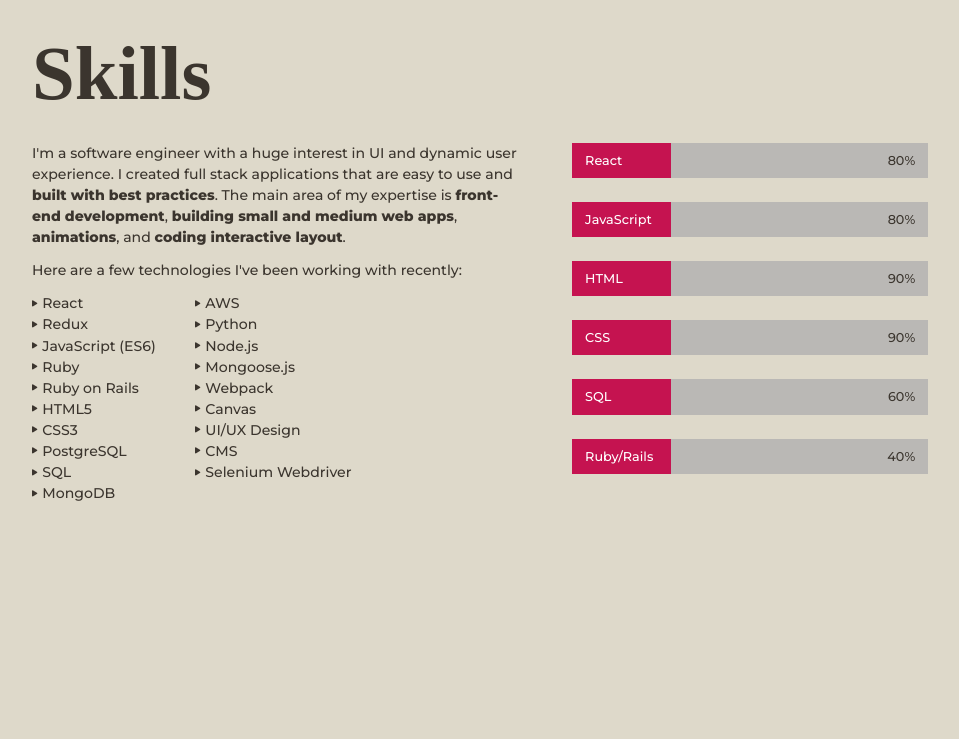
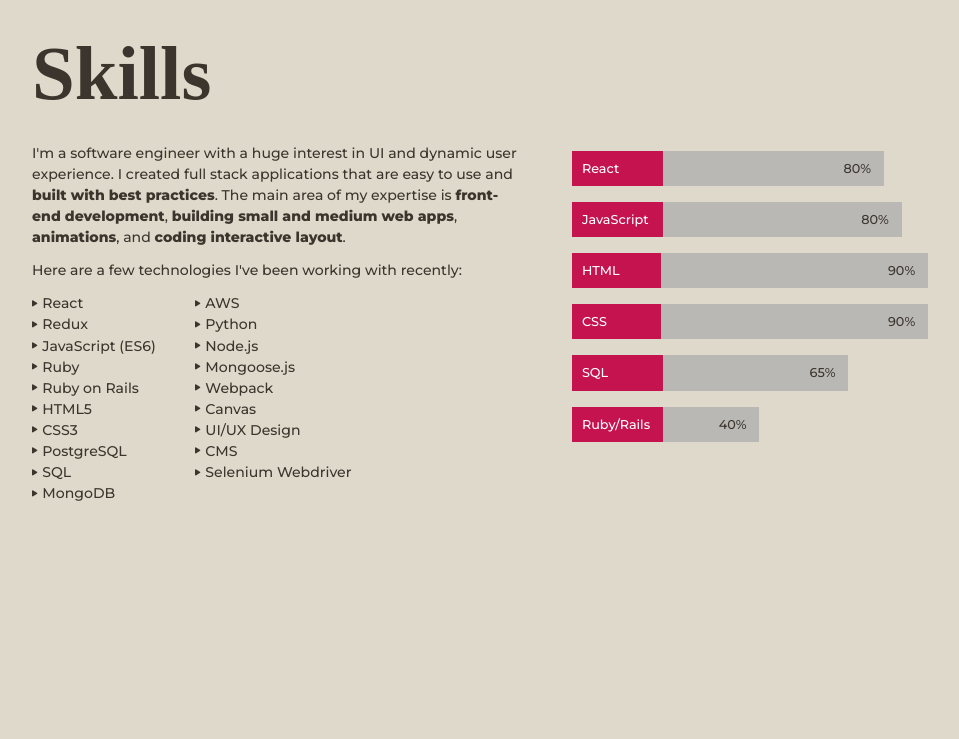
Before and after one commit to fee3fitri/Portfolio, a website built with webpack: page index.html in a window 1280 px wide. Shown: the part 1740-2479 px from the top of the page, without its empty margins (160-1119 px from the left). Built offline with nearby package versions, Linux system fonts and the light colour scheme.

Commit message:
Fix skill bar

```diff
--- a/index.html
+++ b/index.html
@@ -72,7 +72,7 @@
             <p>My passion in web technology pushes me to keep learning. And eventually it helped me to land a position as a QA analyst for one of the Google projects. After a few years doing QA, I want to pursue more technical challenging career. That was when I decided to become a software engineer.</p>
           </div>
           <div class="section">
-            <p>I recently graduated from App Academy 16 week software enginering intensive program. What excites me most about working in software development is being able to design and create things that have purpose and solve real problems.</p>
+            <p>I recently graduated from <strong>App Academy</strong> 16 week software enginering intensive program. What excites me most about working in software development is being able to design and create things that have purpose and solve real problems.</p>
           </div>
           <a href="mailto:safitri.shelton@gmail.com?subject=Hello">Let's create something special!</a>
         </div>
@@ -119,29 +119,31 @@
           </div>
         </div>
         <div class="skills_bar">
-          <div class="bar flex-row align-center">
-            <h3>React</h3>
-            <p>80%</p>
+          <div class="bar">
+            <div class="flex-row align-center">
+              <h3>React</h3>
+              <p style="width: 55%">80%</p>
+            </div>
           </div>
           <div class="bar flex-row align-center">
             <h3>JavaScript</h3>
-            <p>80%</p>
+            <p style="width: 60%">80%</p>
           </div>
           <div class="bar flex-row align-center">
             <h3>HTML</h3>
-            <p>90%</p>
+            <p style="width: 70%">90%</p>
           </div>
           <div class="bar flex-row align-center">
             <h3>CSS</h3>
-            <p>90%</p>
+            <p style="width: 70%">90%</p>
           </div>
           <div class="bar flex-row align-center">
             <h3>SQL</h3>
-            <p>60%</p>
+            <p style="width: 45%">65%</p>
           </div>
           <div class="bar flex-row align-center">
             <h3>Ruby/Rails</h3>
-            <p>40%</p>
+            <p style="width: 20%">40%</p>
           </div>
         </div>
       </div>
--- a/src/styles/home.scss
+++ b/src/styles/home.scss
@@ -59,22 +59,28 @@
 
   .skills_bar {
     width: 40%;
+    margin-top: 2vh;
 
     .bar {
-      width: 100%;
       font-size: 1vw;
+      margin: -1vh 0;
 
       h3 {
-        width: 22%;
-        padding: 1vh 1vw;
+        width: 20%;
+        padding: 1vh .75vw;
         background-color: var(--red);
         color: white;
+        z-index: 10;
+
       }
 
       p {
-        width: 70%;
+        padding: 1vh 1vw;
         text-align: right;
-        padding: 1vh 1vw;
+        background-color: var(--light-gray);
+      }
+
+      .bar_fill {
         background-color: var(--light-gray);
       }
     }
@@ -137,6 +143,11 @@
           width: 100%;
           border-radius: var(--border-radius);
         }
+
+        img:hover {
+          transform: scale(1.05);
+          border-radius: var(--border-radius);
+        }
       }
 
       .project_details > * {
@@ -163,6 +174,7 @@
 
         .project_technology {
           font-size: 70%;
+          z-index: 9;
 
           span {
             margin: 0 5px;
```
Also changed, not shown: dist/main.css.
